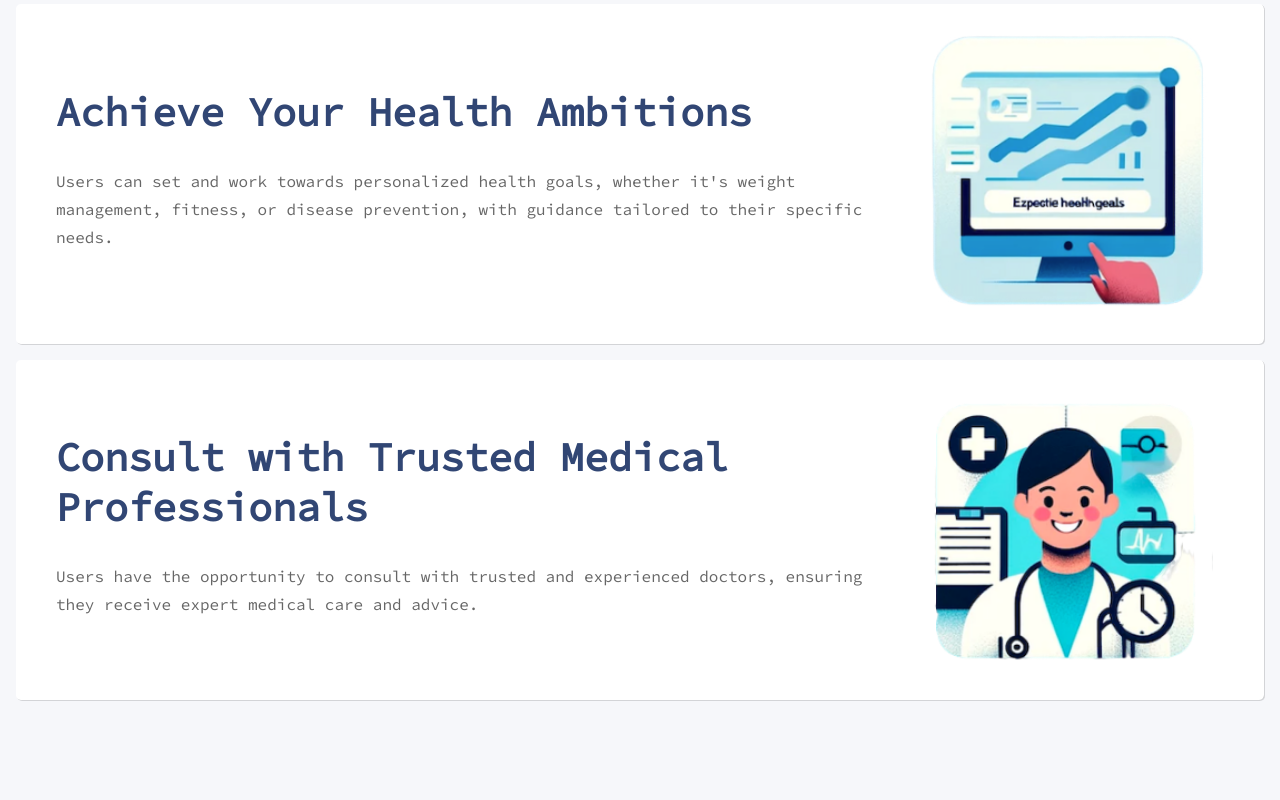
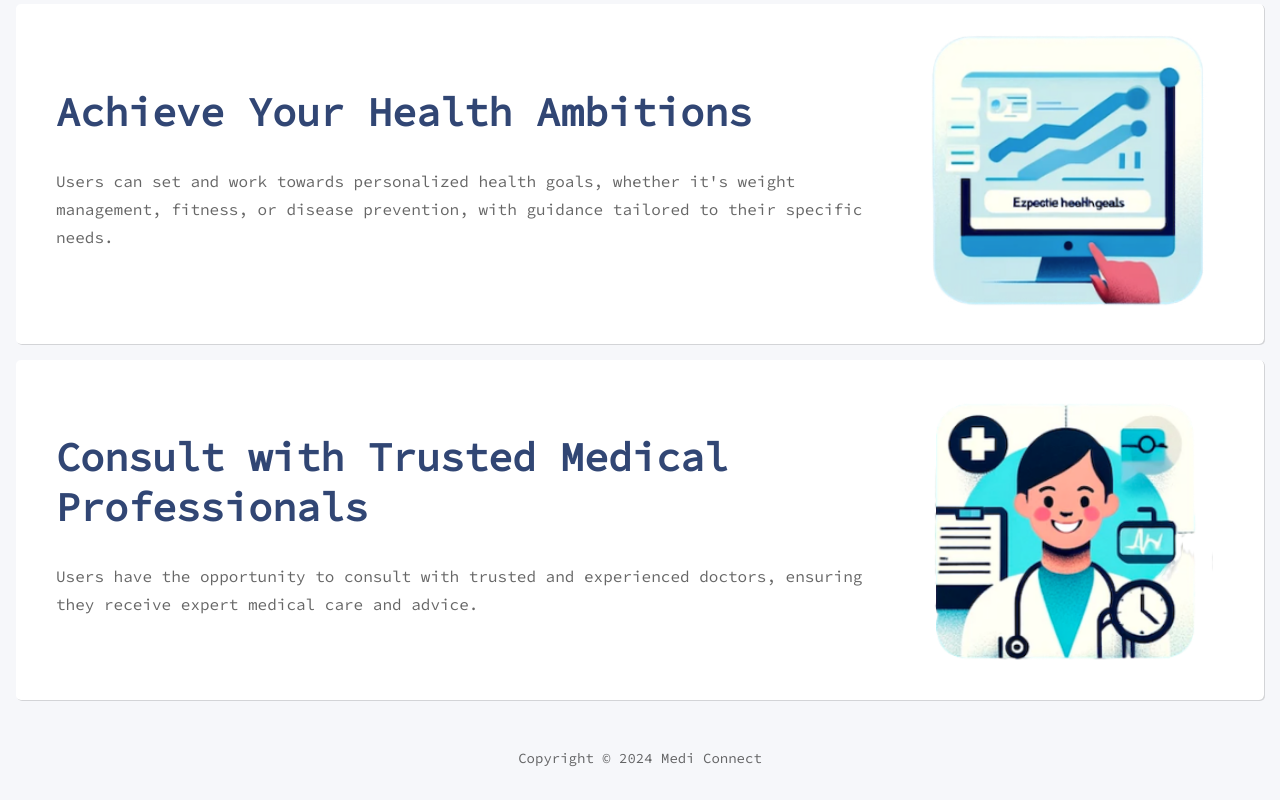
Before and after one commit to Ellen-ho/medi-connect-ui, a React (Vite) app: page / in a window 1280 px wide. Shown: the part 1412-2212 px from the top of the page. Before the commit the page ends 2128 px from the top, so only its background shows below. Built offline with nearby package versions, Linux system fonts and the light colour scheme; no server answers; what facepaint would draw is missing.

Commit message:
feat: add footer component to layout

```diff
--- a/src/app/layout/Layout.tsx
+++ b/src/app/layout/Layout.tsx
@@ -1,3 +1,4 @@
+import AppFooter from './AppFooter';
 import MainContent from './MainContent.styled';
 import ResponsiveAppBar from './ResponsiveAppBar';
 
@@ -9,6 +10,7 @@ const Layout: React.FC<ILayoutProps> = ({ children }) => {
     <>
       <ResponsiveAppBar />
       <MainContent>{children}</MainContent>
+      <AppFooter />
     </>
   );
 };
```
